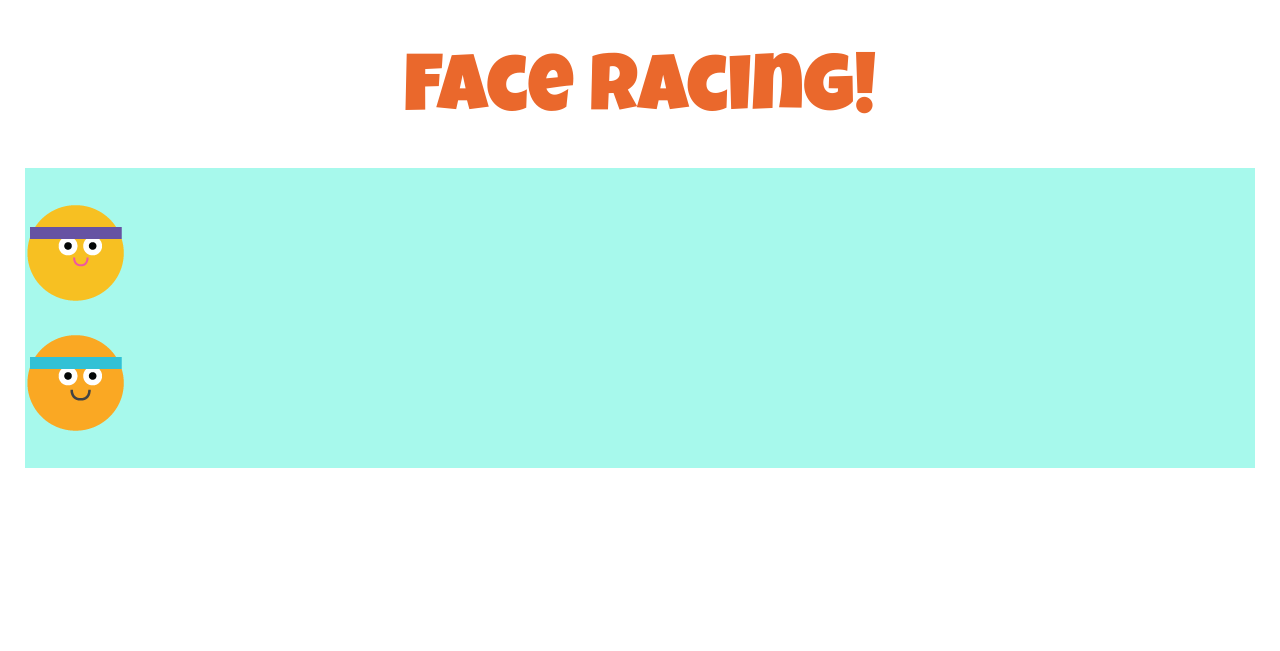
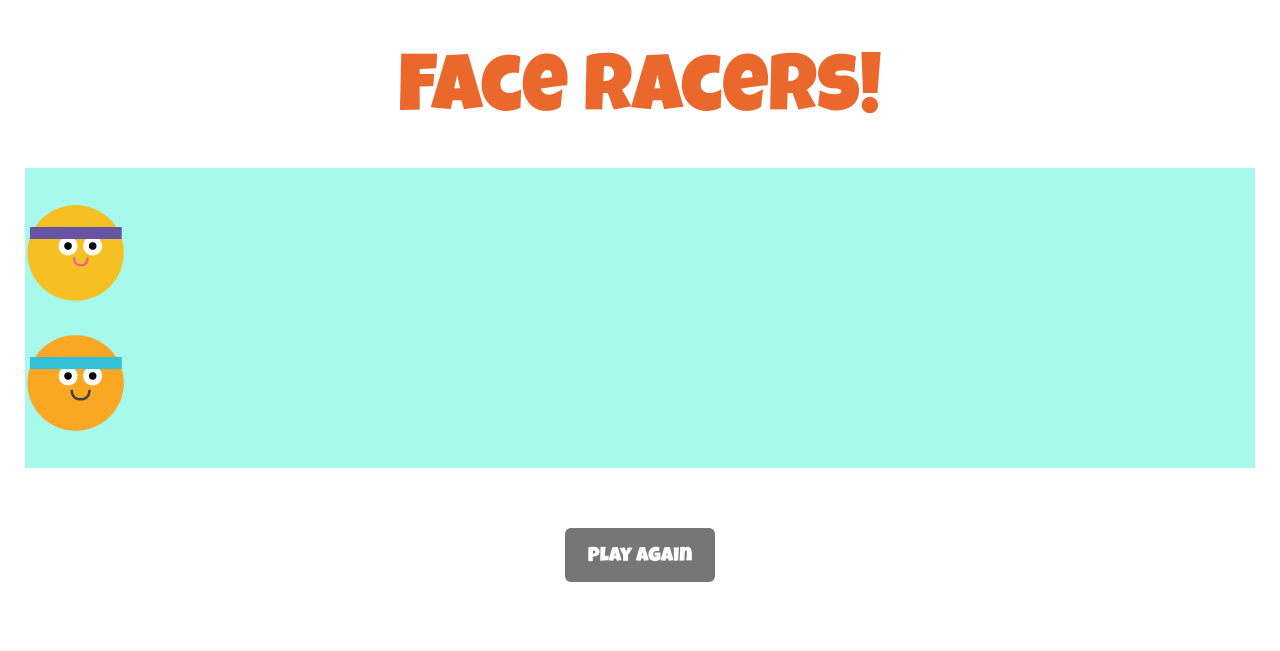
Before and after one commit to myungok-star/racing-game, a plain HTML site: page index.html in a window 1280 px wide. Drawn offline with nearby package versions, Linux system fonts and the light colour scheme.

Commit message:
added a reset button

```diff
--- a/css/style.css
+++ b/css/style.css
@@ -1,11 +1,15 @@
 
+body {
+  font-family:'Luckiest Guy', cursive;
 
+}
 h1 {
   font-family:'Luckiest Guy', cursive;
   font-size: 80px;
   margin-top: 50px;
   color: #ea682c;
 }
+
 .player {
   margin: 30px 0;
 }
@@ -29,3 +33,24 @@ h1 {
   padding: 5px 0;
   height: 300px;
 }
+
+.btn {
+  background-color: #777676;
+  color: white;
+  width: 150px;
+  font-size: 20px;
+  padding-top: 15px;
+  left: 0;
+  position: absolute;
+  margin: 30px auto;
+  right: 0;
+}
+
+.btn-reset:hover {
+  background-color: #ea682c;
+  color: white;
+}
+
+/*.tmp-hidden {
+  display: none;
+}*/
--- a/index.html
+++ b/index.html
@@ -23,13 +23,14 @@
    <div class="row">
      <div class="col-md-12">
        <div class="header text-center">
-         <h1>Face Racing!</h1>
+         <h1>Face Racers!</h1>
        </div>
     <div class="game-board">
     <div class="player" id="player-top"></div>
     <div class="player" id="player-bottom"></div>
     </div>
-<canvas id="canvas"></canvas>
+    <button class="btn btn-lg btn-reset tmp-hidden" id="reset">Play Again</button>
+
 </body>
 
 </html>
```
